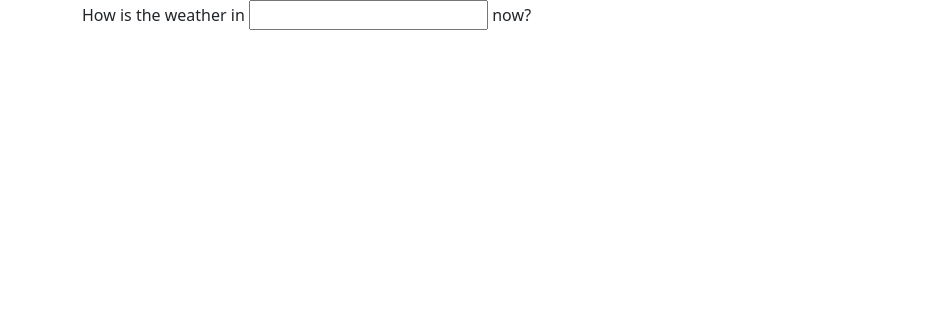
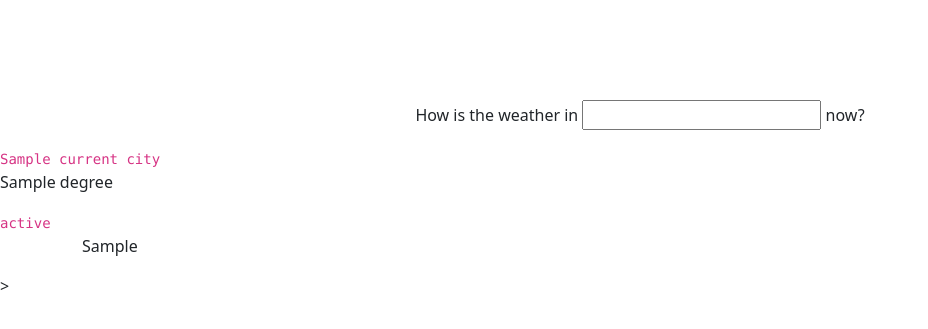
Before and after one commit to victorfernandesDEV/weather, a Flask app: template templates/index.html in a window 1280 px wide. Shown: the top 329 px of the page, without its empty margins (0-928 px from the left). Run offline with Flask 2, Linux system fonts and the light colour scheme; the template is opened without the code that fills it: most values are stand-ins (such as "Sample title", 1, 10 or a date in 2020); some libraries are stand-ins or nearby versions.

Commit message:
Debbuging the response received from the back-end.

```diff
--- a/templates/index.html
+++ b/templates/index.html
@@ -5,16 +5,39 @@
     <title>Weather</title>
     <link href="{{ url_for('static', filename='bootstrap/css/bootstrap.min.css') }}" rel="stylesheet">
     <script src="{{ url_for('static', filename='bootstrap/js/bootstrap.min.js') }}"></script>
+    <style>
+        form {
+            margin-top: 100px;
+        }
+    </style>
 </head>
 <body>
     <div class="container">
         <div class="row">
             <div class="col-md-12">
                 <form meethod="GET">
-                    <p>How is the weather in <input type="text" name="city_name" id="city_name"> now?</P>
+                    <p class="text-center">How is the weather in <input type="text" name="city_name" id="city_name"> now?</P>
                 </form>
             </div>
         </div>
     </div>
+
+    {% if current_city %}
+        <code>{{ current_city.city_name }}</code>
+        <p>{{ current_city.degree }}</p>
+        <code>{{ current_city.state }}</code>
+    {% endif %}
+
+    {% if data %}
+        <div class="container"
+            <div class="row">
+                {% for dt in data['cached_cities'] %}
+                    <div class="col-md-4">
+                        <p>{{ dt }}</p>
+                    </div>
+                {% endfor %}
+            </div>
+        ></div>
+    {% endif %}
 </body>
 </html>
```
